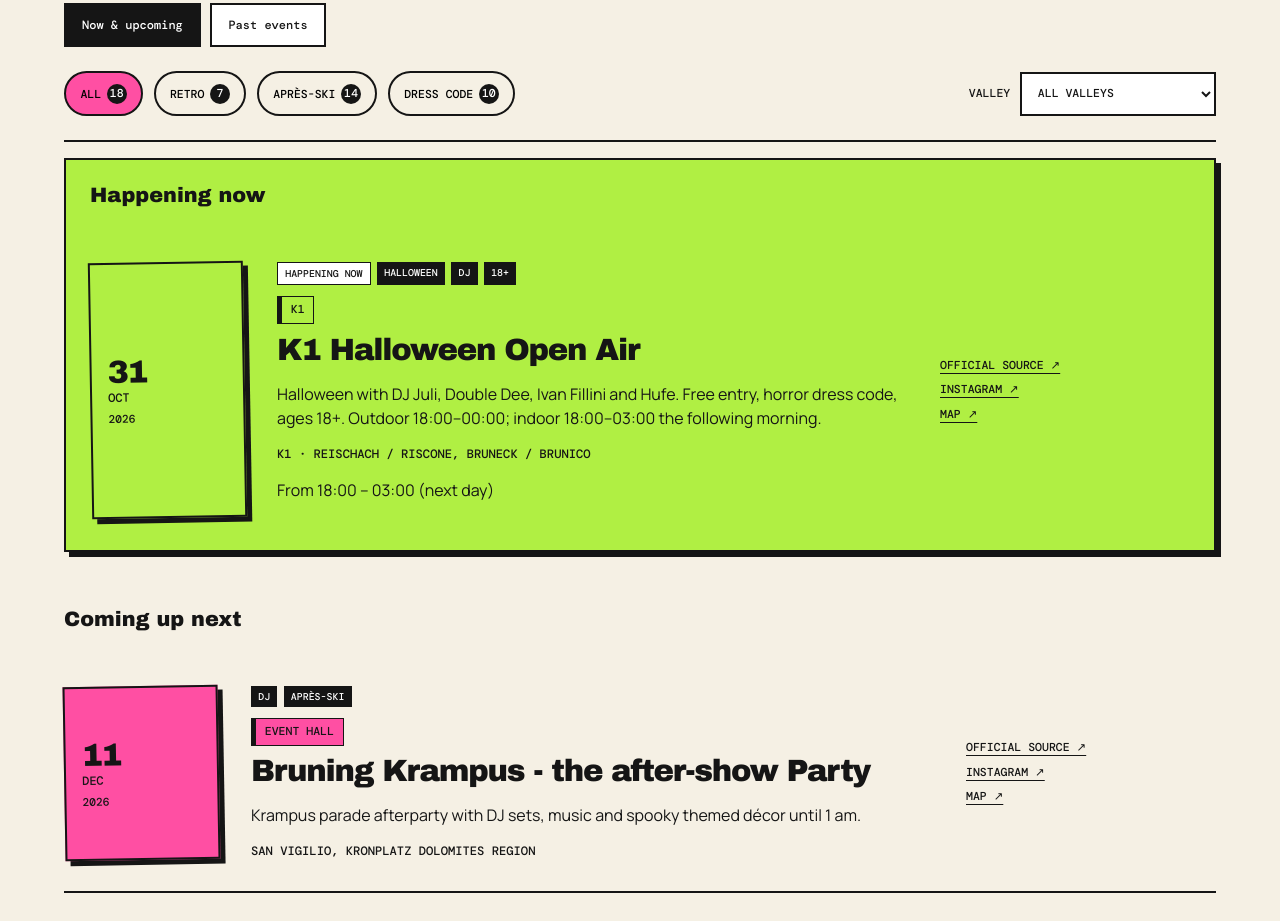
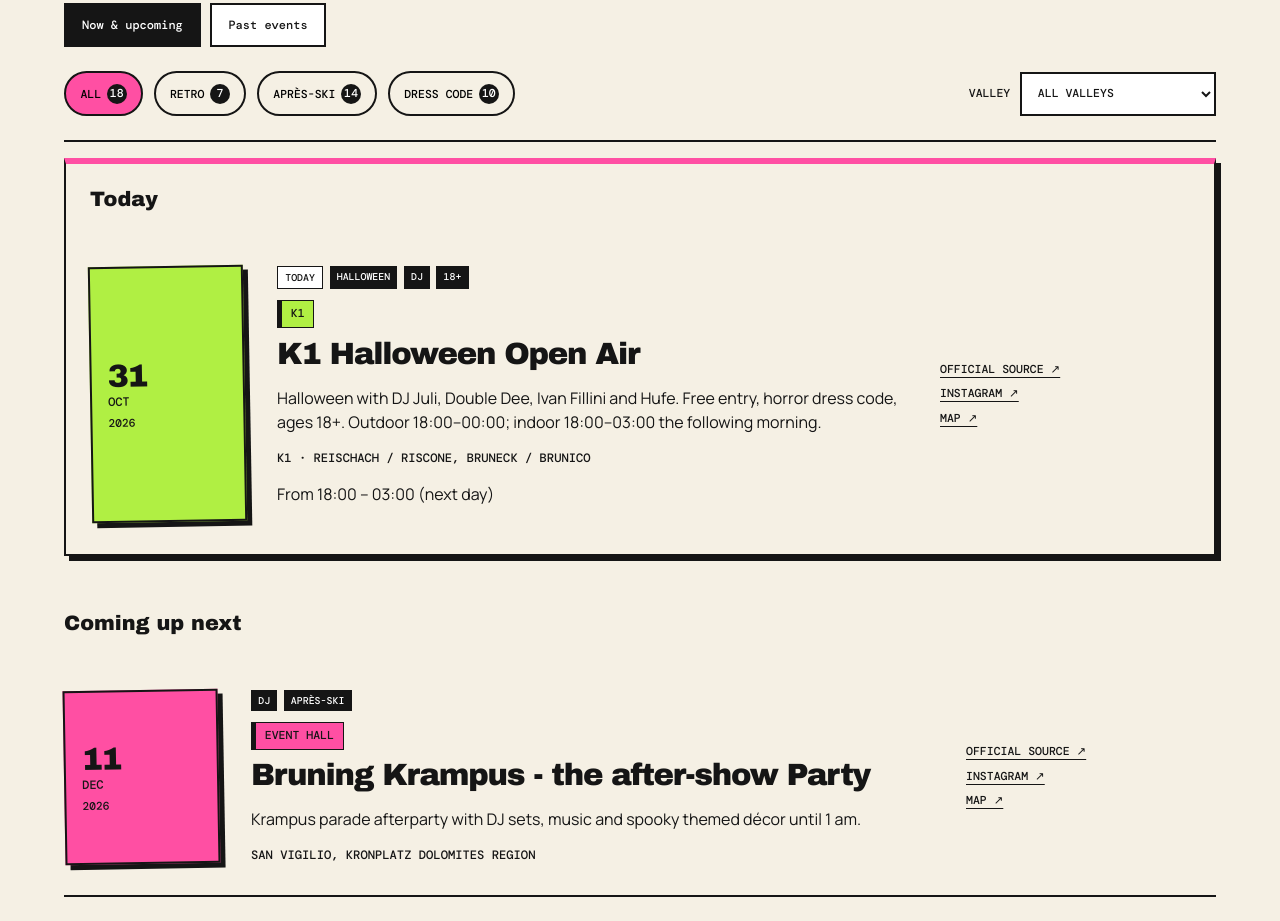
Before and after one commit to Dizzle0987/alto-adige-retro-ski-events, a plain HTML site: page dist/index.html in a window 1280 px wide. Shown: the part 1117-2038 px from the top of the page. Drawn offline with nearby package versions, Linux system fonts and the light colour scheme.

Commit message:
Use confirmed Rome event times for live badges and neutral focus cards

```diff
--- a/dist/app.js
+++ b/dist/app.js
@@ -1,4 +1,4 @@
-import { calendarState, eventPeriod } from "./calendar.mjs?v=2";
+import { calendarState, eventPeriod } from "./calendar.mjs?v=3";
 
 const eventList = document.querySelector(".event-list");
 const socialList = document.querySelector(".social-links");
@@ -21,6 +21,7 @@ const copy = {
     periodLabel: "Periodo degli eventi", currentEvents: "In corso e prossimi", pastEvents: "Eventi passati",
     archiveNote: "Storico degli ultimi 12 mesi.", ongoingTitle: "Succede adesso", upcomingTitle: "I prossimi appuntamenti",
     ongoingBadge: "In corso", emptyPast: "Nessun evento passato negli ultimi 12 mesi con questi filtri.",
+    todayTitle: "Oggi", todayBadge: "Oggi",
     heroLine1: "BRUTTI SCI.", heroLine2: "BELLE FESTE.",
     heroLede: "Un radar in continuo aggiornamento per feste retro, vintage ski e après-ski in Alto Adige. Date, luoghi e fonti ufficiali, senza caccia al flyer.",
     eventsCta: "Vedi gli eventi", socialCta: "Radar social", eventsKicker: "Radar eventi live",
@@ -49,6 +50,7 @@ const copy = {
     periodLabel: "Event-Zeitraum", currentEvents: "Aktuell & demnächst", pastEvents: "Vergangene Events",
     archiveNote: "Rückblick auf die letzten 12 Monate.", ongoingTitle: "Jetzt los", upcomingTitle: "Die nächsten Termine",
     ongoingBadge: "Findet gerade statt", emptyPast: "Keine vergangenen Events der letzten 12 Monate für diese Filter.",
+    todayTitle: "Heute", todayBadge: "Heute",
     heroLine1: "SCHRÄGE SKI.", heroLine2: "GUTE PARTYS.",
     heroLede: "Ein laufend aktualisierter Radar für Retro-Ski-, Vintage- und Après-Ski-Partys in Südtirol. Daten, Orte und offizielle Quellen – ohne Flyer-Suche.",
     eventsCta: "Events ansehen", socialCta: "Social-Radar", eventsKicker: "Live-Event-Radar",
@@ -77,6 +79,7 @@ const copy = {
     periodLabel: "Event period", currentEvents: "Now & upcoming", pastEvents: "Past events",
     archiveNote: "An archive of the last 12 months.", ongoingTitle: "Happening now", upcomingTitle: "Coming up next",
     ongoingBadge: "Happening now", emptyPast: "No past events in the last 12 months match these filters.",
+    todayTitle: "Today", todayBadge: "Today",
     heroLine1: "BAD SKIS.", heroLine2: "GREAT PARTIES.",
     heroLede: "A continuously updated radar for retro ski, vintage and après-ski parties in South Tyrol. Dates, places and official sources — no flyer hunting required.",
     eventsCta: "See the events", socialCta: "Social radar", eventsKicker: "Live event radar",
@@ -304,9 +307,10 @@ const renderEvent = (rawEvent) => {
   date.append(element("span", "", formattedDate.days), element("strong", "", formattedDate.months), element("small", "", formattedDate.year));
   const main = element("div", "event-main");
   const tags = element("div", "tags");
-  if (eventPeriod(event, calendar.today) === "ongoing") {
+  const status = eventPeriod(event, calendar);
+  if (status === "ongoing" || status === "today") {
     article.classList.add("is-ongoing");
-    tags.append(element("span", "ongoing-badge", copy[currentLanguage].ongoingBadge));
+    tags.append(element("span", "ongoing-badge", copy[currentLanguage][status === "today" ? "todayBadge" : "ongoingBadge"]));
   }
   event.tags.forEach((tag) => tags.append(element("span", "", tag)));
   main.append(tags);
@@ -382,8 +386,8 @@ const applyFilter = (selected) => {
 };
 
 const periodEvents = () => cachedEvents.filter((event) => currentPeriod === "past"
-  ? event.end < calendar.today && event.end >= calendar.archiveCutoff
-  : event.end >= calendar.today);
+  ? eventPeriod(event, calendar) === "past" && (event.endsAtDate || event.end) >= calendar.archiveCutoff
+  : eventPeriod(event, calendar) !== "past");
 
 const formatCheckedDate = (isoDate) => {
   if (!isoDate) return "—";
@@ -401,17 +405,19 @@ const renderEvents = () => {
   if (currentPeriod === "past") {
     eventList.append(...events.sort((a, b) => b.end.localeCompare(a.end)).map(renderEvent));
   } else {
-    const ongoing = events.filter((event) => eventPeriod(event, calendar.today) === "ongoing");
-    const upcoming = events.filter((event) => eventPeriod(event, calendar.today) === "upcoming");
-    if (ongoing.length) {
+    const ongoing = events.filter((event) => eventPeriod(event, calendar) === "ongoing");
+    const today = events.filter((event) => eventPeriod(event, calendar) === "today");
+    const upcoming = events.filter((event) => eventPeriod(event, calendar) === "upcoming");
+    for (const [group, key] of [[ongoing, "ongoing"], [today, "today"]]) {
+      if (!group.length) continue;
       const focus = element("section", "ongoing-events");
-      focus.setAttribute("aria-labelledby", "ongoing-heading");
-      const heading = element("h3", "event-group-heading", copy[currentLanguage].ongoingTitle);
-      heading.id = "ongoing-heading";
-      focus.append(heading, ...ongoing.map(renderEvent));
+      focus.setAttribute("aria-labelledby", `${key}-heading`);
+      const heading = element("h3", "event-group-heading", copy[currentLanguage][`${key}Title`]);
+      heading.id = `${key}-heading`;
+      focus.append(heading, ...group.map(renderEvent));
       eventList.append(focus);
-      if (upcoming.length) eventList.append(element("h3", "event-group-heading", copy[currentLanguage].upcomingTitle));
     }
+    if ((ongoing.length || today.length) && upcoming.length) eventList.append(element("h3", "event-group-heading", copy[currentLanguage].upcomingTitle));
     eventList.append(...upcoming.map(renderEvent));
   }
   periodButtons.forEach((button) => {
@@ -489,7 +495,7 @@ periodButtons.forEach((button) => button.addEventListener("click", () => {
 }));
 setInterval(() => {
   const next = calendarState();
-  if (next.today !== calendar.today) {
+  if (next.localMinute !== calendar.localMinute) {
     calendar = next;
     translatePage();
     renderEvents();
--- a/dist/calendar.mjs
+++ b/dist/calendar.mjs
@@ -1,6 +1,6 @@
 export const calendarState = (now = new Date()) => {
   const parts = Object.fromEntries(new Intl.DateTimeFormat("en-CA", {
-    timeZone: "Europe/Rome", year: "numeric", month: "2-digit", day: "2-digit",
+    timeZone: "Europe/Rome", year: "numeric", month: "2-digit", day: "2-digit", hour: "2-digit", minute: "2-digit", hourCycle: "h23",
   }).formatToParts(now).map(({ type, value }) => [type, value]));
   const today = `${parts.year}-${parts.month}-${parts.day}`;
   const year = Number(parts.year);
@@ -10,6 +10,7 @@ export const calendarState = (now = new Date()) => {
   cutoff.setUTCFullYear(year - 1);
   return {
     today,
+    localMinute: `${today}T${parts.hour}:${parts.minute}`,
     archiveCutoff: cutoff.toISOString().slice(0, 10),
     season: `${seasonStart}/${String(seasonStart + 1).slice(-2)}`,
     seasonStart,
@@ -17,5 +18,21 @@ export const calendarState = (now = new Date()) => {
   };
 };
 
-export const eventPeriod = (event, today) => event.end < today
-  ? "past" : event.start <= today ? "ongoing" : "upcoming";
+export const eventPeriod = (event, calendar) => {
+  const today = typeof calendar === "string" ? calendar : calendar.today;
+  const now = typeof calendar === "string" ? null : calendar.localMinute;
+  const validTime = (value) => typeof value === "string" && /^(?:[01]\d|2[0-3]):[0-5]\d$/.test(value);
+  const startTime = validTime(event.hours?.start) ? event.hours.start : null;
+  const endTime = validTime(event.hours?.end) ? event.hours.end : null;
+  let endDate = event.endsAtDate || event.end;
+  if (!event.endsAtDate && startTime && endTime && event.start === event.end && (event.hours?.overnight || endTime <= startTime)) {
+    const date = new Date(`${event.end}T12:00:00Z`);
+    date.setUTCDate(date.getUTCDate() + 1);
+    endDate = date.toISOString().slice(0, 10);
+  }
+  if (endDate < today || (now && endTime && now >= `${endDate}T${endTime}`)) return "past";
+  if (event.start > today) return "upcoming";
+  // Only claim "ongoing" with a confirmed start and end, using the venue's timezone.
+  if (now && startTime && endTime && now >= `${event.start}T${startTime}` && now < `${endDate}T${endTime}`) return "ongoing";
+  return "today";
+};
--- a/dist/index.html
+++ b/dist/index.html
@@ -22,7 +22,7 @@
       href="https://fonts.googleapis.com/css2?family=Archivo+Black&amp;family=DM+Mono:wght@400;500&amp;family=Manrope:wght@400;600;700&amp;display=swap"
       rel="stylesheet"
     />
-    <link rel="stylesheet" href="styles.css?v=9" />
+    <link rel="stylesheet" href="styles.css?v=10" />
   </head>
   <body>
     <a class="skip-link" href="#eventi" data-i18n="skipLink">Vai agli eventi</a>
@@ -130,6 +130,6 @@
       <a href="#top"><span data-i18n="backToTop">Torna su</span> ↑</a>
     </footer>
 
-    <script type="module" src="app.js?v=20"></script>
+    <script type="module" src="app.js?v=21"></script>
   </body>
 </html>
--- a/dist/styles.css
+++ b/dist/styles.css
@@ -88,7 +88,8 @@ h2 { max-width: 860px; font-family: "Archivo Black", sans-serif; font-size: clam
 .period-button.is-active { background: var(--ink); color: white; }
 .archive-note { font: 500 .8rem "DM Mono", monospace; margin-bottom: 1.5rem; }
 .event-group-heading { font: 400 1.3rem "Archivo Black", sans-serif; margin: 0; padding: 1.5rem 0; }
-.ongoing-events { background: var(--acid); padding: 0 1.5rem; border: var(--line); margin: 1rem 0 2rem; box-shadow: 5px 5px 0 var(--ink); }
+.ongoing-events { background: var(--paper); padding: 0 1.5rem; border: var(--line); border-top: 6px solid var(--pink); margin: 1rem 0 2rem; box-shadow: 5px 5px 0 var(--ink); }
+.ongoing-events .event-card:hover { background: transparent; }
 .ongoing-events .event-card:last-child { border-bottom: 0; }
 .tags .ongoing-badge { background: white; color: var(--ink); border: 1px solid var(--ink); }
 .event-card { display: grid; grid-template-columns: 155px 1fr minmax(180px, 250px); gap: 2rem; align-items: center; padding: 2rem 0; border-bottom: var(--line); transition: background-color .18s; }
```
Also changed, not shown: scripts/calendar.test.mjs (added, +33 -0 lines), 2 other files.
